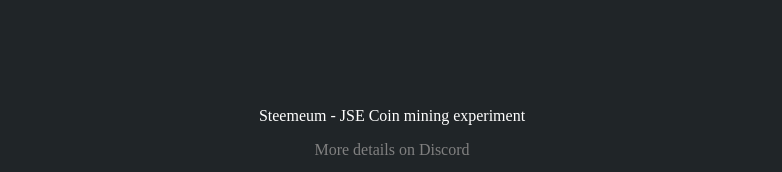
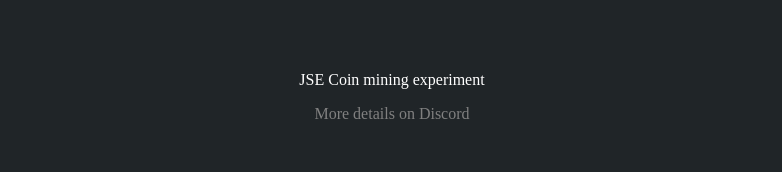
Before and after one commit to techtek/Steemeum, a plain HTML site: page jse.html in a window 1280 px wide. Shown: the part 67-239 px from the top of the page, without its empty margins (248-1030 px from the left). Drawn offline with Linux system fonts and the light colour scheme; grey boxes are pictures that could not be loaded.

Commit message:
Update jse.html

```diff
--- a/jse.html
+++ b/jse.html
@@ -12,14 +12,9 @@
 <img src="https://techtek.github.io/Steemeum/images/app-promo/steemeum-logo.png" alt="Steemeum" width="auto" height="20">
 <br></br>
 
-
-
 <br></br>
 
-
-<br></br>
-
-<p><font color="white">Steemeum - JSE Coin mining experiment</font></p>
+<p><font color="white">JSE Coin mining experiment</font></p>
 <p><font color="grey">More details on Discord</font></p>
 
 <br></br>
```
